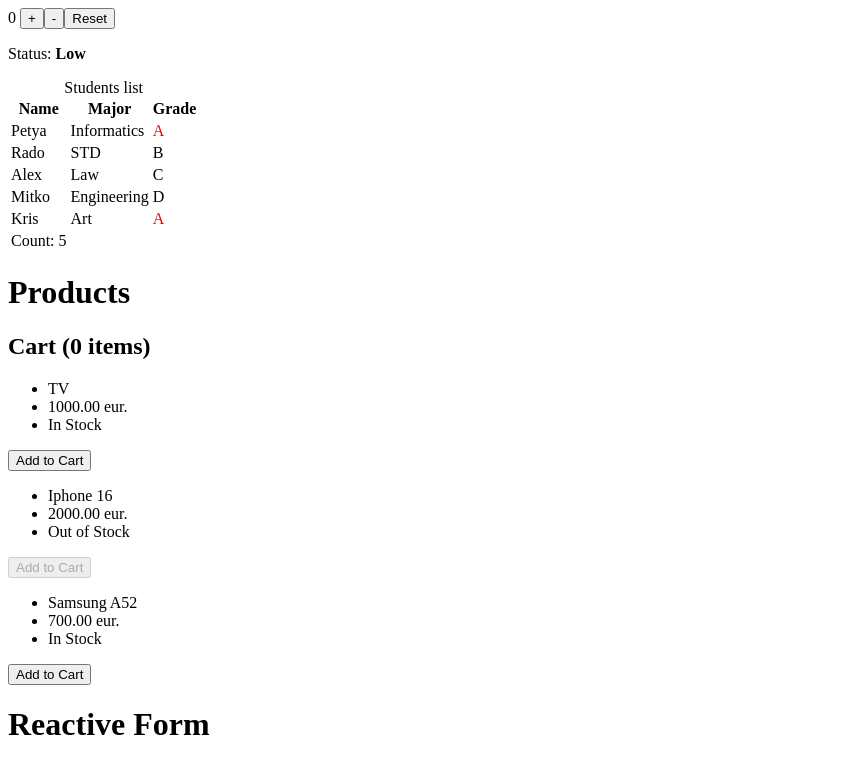
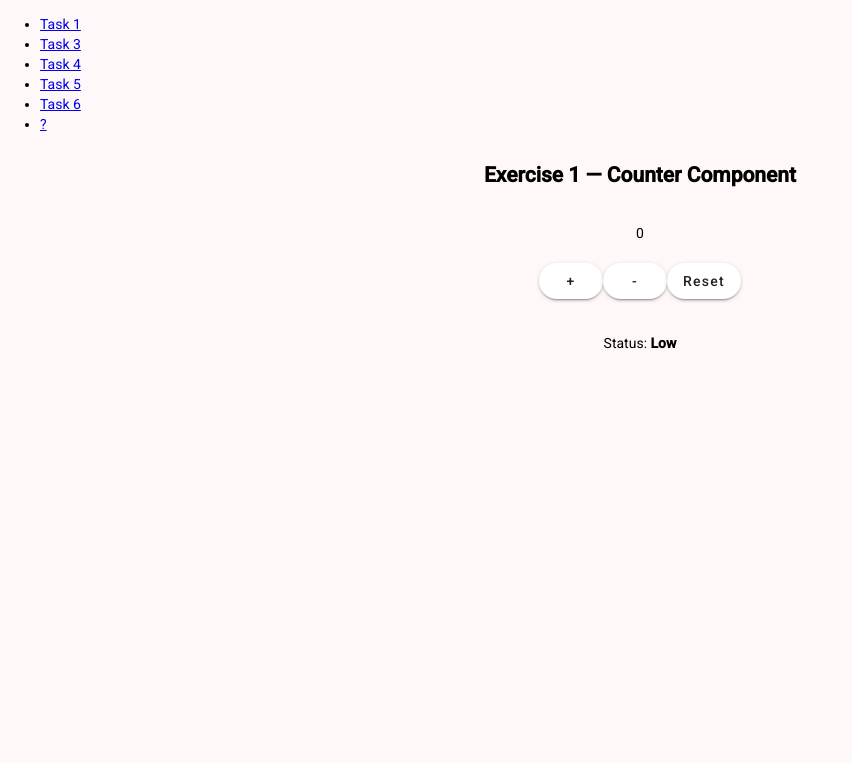
Before and after one commit to PIPetkova19/tasks-frontend, an Angular app in the folder hw3/app-counter-1/: page / in a window 1280 px wide. Shown: the top 763 px of the page, without its empty margins (0-852 px from the left). Built offline with nearby package versions, Linux system fonts and the light colour scheme.

Commit message:
Add material ui to task1

```diff
--- a/hw3/app-counter-1/angular.json
+++ b/hw3/app-counter-1/angular.json
@@ -24,9 +24,7 @@
                 "input": "public"
               }
             ],
-            "styles": [
-              "src/styles.css"
-            ]
+            "styles": ["src/material-theme.scss", "src/styles.css"]
           },
           "configurations": {
             "production": {
--- a/hw3/app-counter-1/package.json
+++ b/hw3/app-counter-1/package.json
@@ -11,10 +11,12 @@
   "private": true,
   "packageManager": "npm@11.4.2",
   "dependencies": {
+    "@angular/cdk": "^21.2.14",
     "@angular/common": "^21.2.0",
     "@angular/compiler": "^21.2.0",
     "@angular/core": "^21.2.0",
     "@angular/forms": "^21.2.0",
+    "@angular/material": "^21.2.14",
     "@angular/platform-browser": "^21.2.0",
     "@angular/router": "^21.2.0",
     "rxjs": "~7.8.0",
--- a/hw3/app-counter-1/src/app/app-counter/app-counter.css
+++ b/hw3/app-counter-1/src/app/app-counter/app-counter.css
@@ -0,0 +1,14 @@
+.example-button-row {
+  max-width: 600px;
+}
+
+button{
+    border-radius: 25px;
+}
+
+section {
+  display: flex;
+  flex-direction: column;
+  align-items: center;
+  gap: 20px;
+}
--- a/hw3/app-counter-1/src/app/app-counter/app-counter.html
+++ b/hw3/app-counter-1/src/app/app-counter/app-counter.html
@@ -1,11 +1,18 @@
-{{counter()}}
+<section>
 
+    <h1>Exercise 1 — Counter Component</h1>
+    {{counter()}}
 
-@if(counter()>=10){
-<p>Maximum reached</p>
-}
-<button (click)="increase()">+</button>
-<button (click)="decrease()">-</button>
-<button (click)="reset()">Reset</button>
+    @if(counter()>=10){
+    <p>Maximum reached</p>
+    }
 
-<p>Status: <strong>{{ status() }}</strong></p>
+    <div class="example-button-row">
+        <button (click)="increase()" matButton="elevated">+</button>
+        <button (click)="decrease()" matButton="elevated">-</button>
+        <button (click)="reset()" matButton="elevated">Reset</button>
+    </div>
+
+    <p>Status: <strong>{{ status() }}</strong></p>
+
+</section>
--- a/hw3/app-counter-1/src/app/app-counter/app-counter.ts
+++ b/hw3/app-counter-1/src/app/app-counter/app-counter.ts
@@ -1,14 +1,16 @@
 import { Component, signal, computed } from '@angular/core';
+import {MatButtonModule} from '@angular/material/button';
 
 @Component({
   selector: 'app-counter',
-  imports: [],
+  imports: [MatButtonModule],
   templateUrl: './app-counter.html',
   styleUrl: './app-counter.css',
 })
 
 export class AppCounter {
   counter = signal<number>(0);
+
   status = computed(() => {
     if (this.counter() < 3) {
       return "Low";
@@ -20,6 +22,7 @@ export class AppCounter {
       return "High";
     }
   });
+
   increase() {
     if (this.counter() < 10) {
       this.counter.update(c => c + 1);
--- a/hw3/app-counter-1/src/app/app.html
+++ b/hw3/app-counter-1/src/app/app.html
@@ -1,7 +1,14 @@
-<app-counter></app-counter>
-<app-student-list></app-student-list>
-<app-product-page>
-</app-product-page>
-<app-registration-form></app-registration-form>
-<app-list-people></app-list-people>
+<nav>
+    <ul>
+        <li><a routerLink="counter">Task 1</a></li>
+        <li><a routerLink="student-list">Task 3</a></li>
+        <li><a routerLink="product-card">Task 4</a></li>
+        <li><a routerLink="registration-form">Task 5</a></li>
+        <li><a routerLink="list-people">Task 6</a></li>
+
+        <li><a routerLink="product-page">?</a></li>
+
+
+    </ul>
+</nav>
 <router-outlet />
--- a/hw3/app-counter-1/src/app/app.routes.ts
+++ b/hw3/app-counter-1/src/app/app.routes.ts
@@ -1,3 +1,17 @@
 import { Routes } from '@angular/router';
+import { AppCounter } from './app-counter/app-counter';
+import { AppListPeople } from './app-list-people/app-list-people';
+import { AppProductCard } from './app-product-card/app-product-card';
+import { AppProductPage } from './app-product-page/app-product-page';
+import { AppRegistrationForm } from './app-registration-form/app-registration-form';
+import { AppStudentList } from './app-student-list/app-student-list';
 
-export const routes: Routes = [];
+export const routes: Routes = [
+    { path: '', component: AppCounter },
+    { path: 'counter', component: AppCounter },
+    { path: 'list-people', component: AppListPeople },
+    { path: 'product-card', component: AppProductCard },
+    { path: 'product-page', component: AppProductPage },
+    { path: 'registration-form', component: AppRegistrationForm },
+    { path: 'student-list', component: AppStudentList },
+];
--- a/hw3/app-counter-1/src/app/app.ts
+++ b/hw3/app-counter-1/src/app/app.ts
@@ -1,18 +1,10 @@
 import { Component, signal } from '@angular/core';
-import { RouterOutlet } from '@angular/router';
-import { AppCounter } from './app-counter/app-counter';
-import { AppStudentList } from './app-student-list/app-student-list';
-import { AppProductCard } from './app-product-card/app-product-card';
-import { AppProductPage } from './app-product-page/app-product-page';
-import { AppRegistrationForm } from './app-registration-form/app-registration-form';
-import { AppListPeople } from './app-list-people/app-list-people';
-
+import { RouterOutlet,RouterLink } from '@angular/router';
 @Component({
   selector: 'app-root',
   templateUrl: './app.html',
   styleUrl: './app.css',
-  imports: [RouterOutlet, AppCounter, AppStudentList, AppProductCard,
-    AppProductPage, AppRegistrationForm, AppListPeople]
+  imports: [RouterOutlet, RouterLink]
 })
 export class App {
   protected readonly title = signal('app-counter-1');
--- a/hw3/app-counter-1/src/index.html
+++ b/hw3/app-counter-1/src/index.html
@@ -1,11 +1,18 @@
 <!doctype html>
 <html lang="en">
   <head>
-  <meta charset="utf-8">
+    <meta charset="utf-8" />
     <title>AppCounter1</title>
-  <base href="/">
-  <meta name="viewport" content="width=device-width, initial-scale=1">
-  <link rel="icon" type="image/x-icon" href="favicon.ico">
+    <base href="/" />
+    <meta name="viewport" content="width=device-width, initial-scale=1" />
+    <link rel="icon" type="image/x-icon" href="favicon.ico" />
+    <link rel="preconnect" href="https://fonts.googleapis.com" />
+    <link rel="preconnect" href="https://fonts.gstatic.com" crossorigin />
+    <link
+      href="https://fonts.googleapis.com/css2?family=Roboto:wght@300;400;500&display=swap"
+      rel="stylesheet"
+    />
+    <link href="https://fonts.googleapis.com/icon?family=Material+Icons" rel="stylesheet" />
   </head>
   <body>
     <app-root></app-root>
--- /dev/null
+++ b/hw3/app-counter-1/src/material-theme.scss
@@ -0,0 +1,38 @@
+// Include theming for Angular Material with `mat.theme()`.
+// This Sass mixin will define CSS variables that are used for styling Angular Material
+// components according to the Material 3 design spec.
+// Learn more about theming and how to use it for your application's
+// custom components at https://material.angular.dev/guide/theming
+@use '@angular/material' as mat;
+
+html {
+  height: 100%;
+  @include mat.theme(
+    (
+      color: (
+        primary: mat.$rose-palette,
+        tertiary: mat.$red-palette,
+      ),
+      typography: Roboto,
+      density: 0,
+    )
+  );
+}
+
+body {
+  // Default the application to a light color theme. This can be changed to
+  // `dark` to enable the dark color theme, or to `light dark` to defer to the
+  // user's system settings.
+  color-scheme: light;
+
+  // Set a default background, font and text colors for the application using
+  // Angular Material's system-level CSS variables. Learn more about these
+  // variables at https://material.angular.dev/guide/system-variables
+  background-color: var(--mat-sys-surface);
+  color: var(--mat-sys-on-surface);
+  font: var(--mat-sys-body-medium);
+
+  // Reset the user agent margin.
+  margin: 0;
+  height: 100%;
+}
--- a/hw3/app-counter-1/src/styles.css
+++ b/hw3/app-counter-1/src/styles.css
@@ -1 +1 @@
-/* You can add global styles to this file, and also import other style files */
+@import '@angular/material/prebuilt-themes/indigo-pink.css';
```
Also changed, not shown: 1 other file (tests, documents, lock files or other folders). Lines whose indentation alone changed are shown as unchanged.
